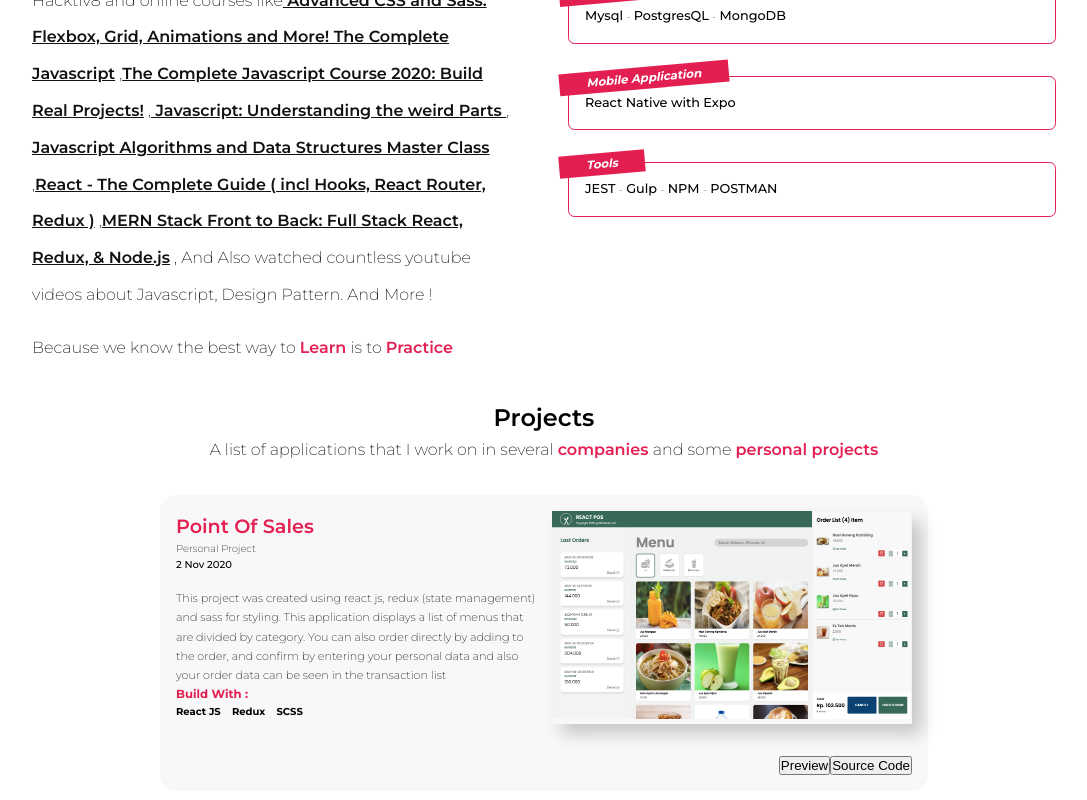
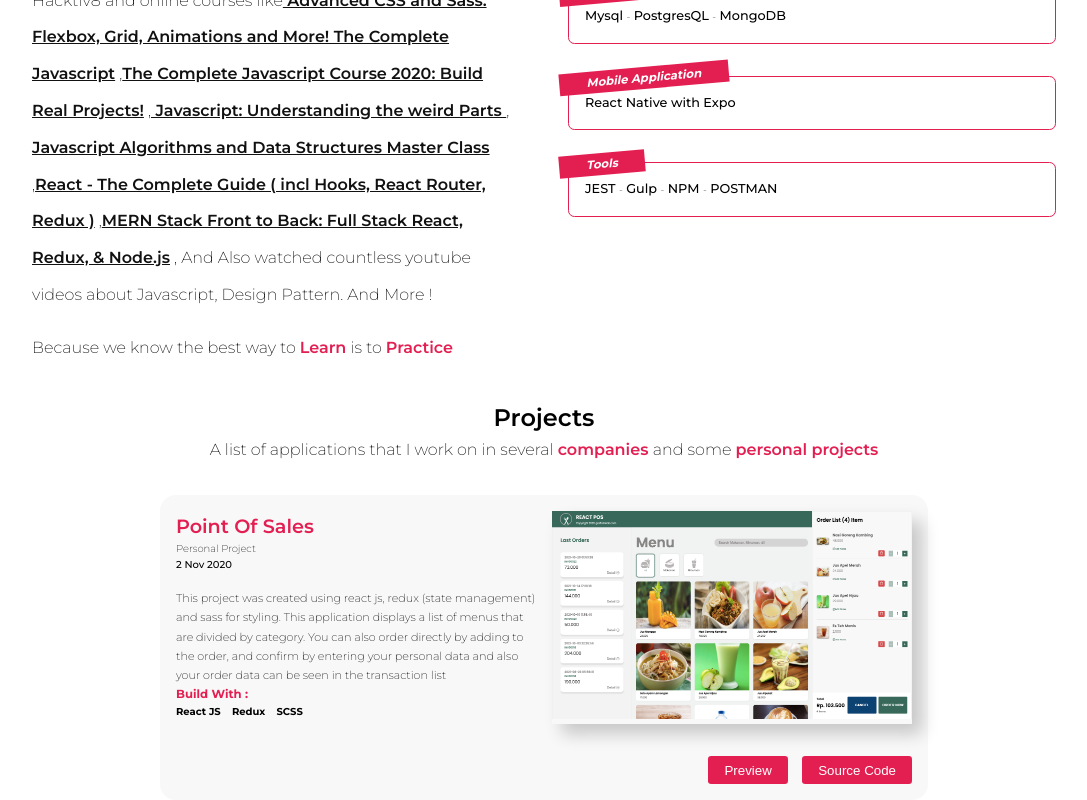
Before and after one commit to wahyualfarisi/portfolio, a Next.js app: page / in a window 1280 px wide. Shown: the part 818-1618 px from the top of the page, without its empty margins (96-1183 px from the left). Built offline with nearby package versions, Linux system fonts and the light colour scheme.

Commit message:
header component

```diff
--- a/components/header/Header.module.scss
+++ b/components/header/Header.module.scss
@@ -1,9 +1,9 @@
 //HEADER
 .header {
-    padding: 1rem;
     background-color: var(--color-white) ;
     display: flex;
     justify-content: space-between;
+    padding: 1rem;
 
     & > h1 { font-weight: 900; } //info
     &_menu {
--- a/components/project/Project.js
+++ b/components/project/Project.js
@@ -16,9 +16,7 @@ const Project = () => {
                             <h3 className={styles.portfolio_item_description_title}>Point Of Sales</h3>
                             <p className={styles.portfolio_item_description_type}>Personal Project</p>
                             <p className={styles.portfolio_item_description_date}>2 Nov 2020</p>
-
                             <p className={styles.portfolio_item_description_info}>This project was created using react js, redux (state management) and sass for styling. This application displays a list of menus that are divided by category. You can also order directly by adding to the order, and confirm by entering your personal data and also your order data can be seen in the transaction list</p>
-
                             <h3>Build With : </h3>
                             <ul className={styles.portfolio_item_description_stack}>
                                 <li>React JS</li>
@@ -37,8 +35,8 @@ const Project = () => {
                         </figure>
                     </div>
                     <div className={styles.portfolio_item_action}>
-                        <button>Preview</button>
-                        <button>Source Code</button>
+                        <button className={styles.btn}>Preview</button>
+                        <button className={styles.btn}>Source Code</button>
                     </div>
                 </li>
             </ul>
--- a/components/project/Project.module.scss
+++ b/components/project/Project.module.scss
@@ -79,3 +79,20 @@
         }
     }
 }
+
+.btn {
+    background-color: var(--color-primary);
+    color: var(--color-white);
+    outline: none;
+    border: none;
+    border-radius: .2rem;
+    padding: .4rem 1rem;
+    cursor: pointer;
+
+    &:hover {
+        box-shadow: .6rem .6rem 1rem rgba(0,0,0,.2);
+    }
+    &:not(:last-child){
+        margin-right: .9rem;
+    }
+}
```
